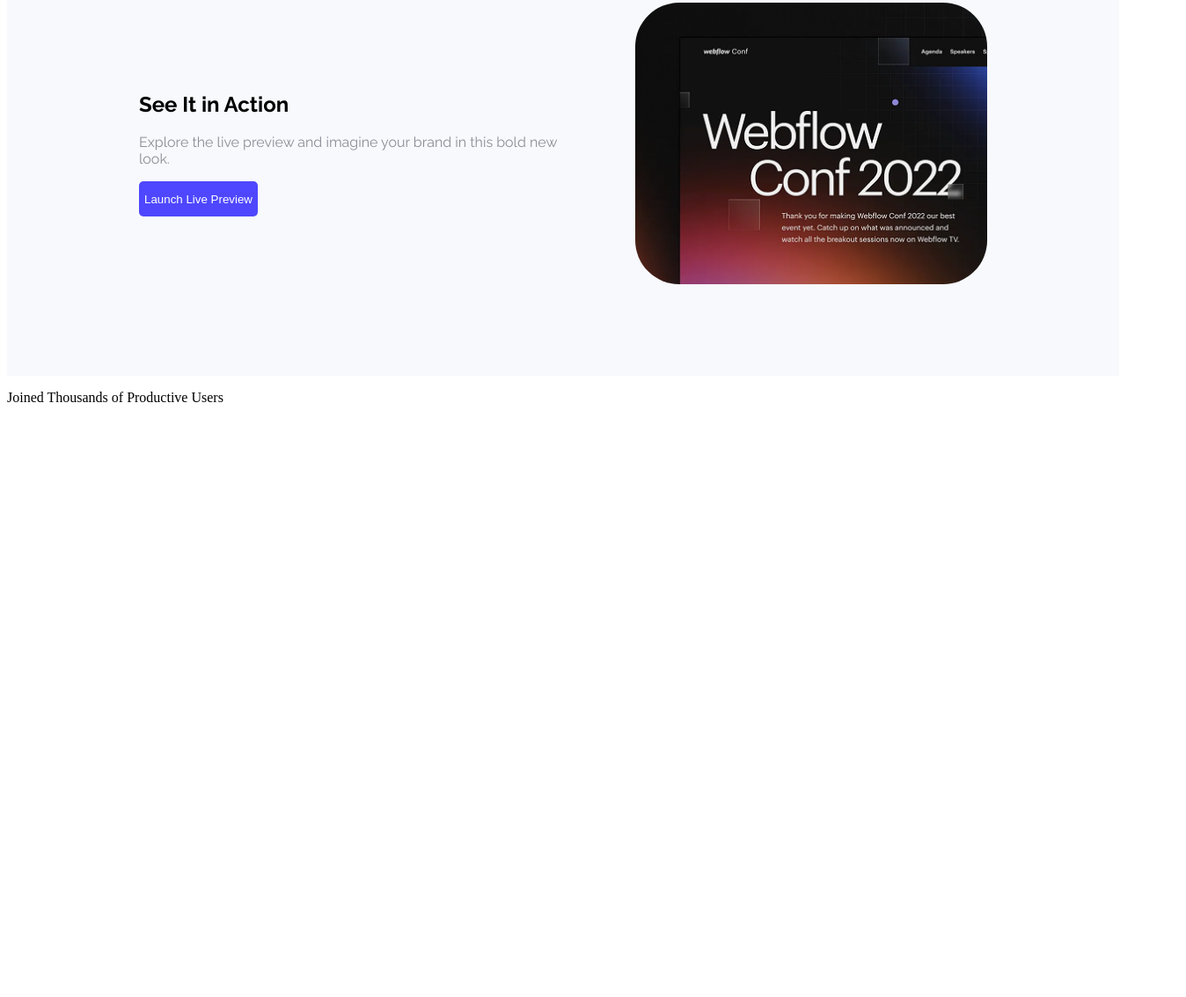
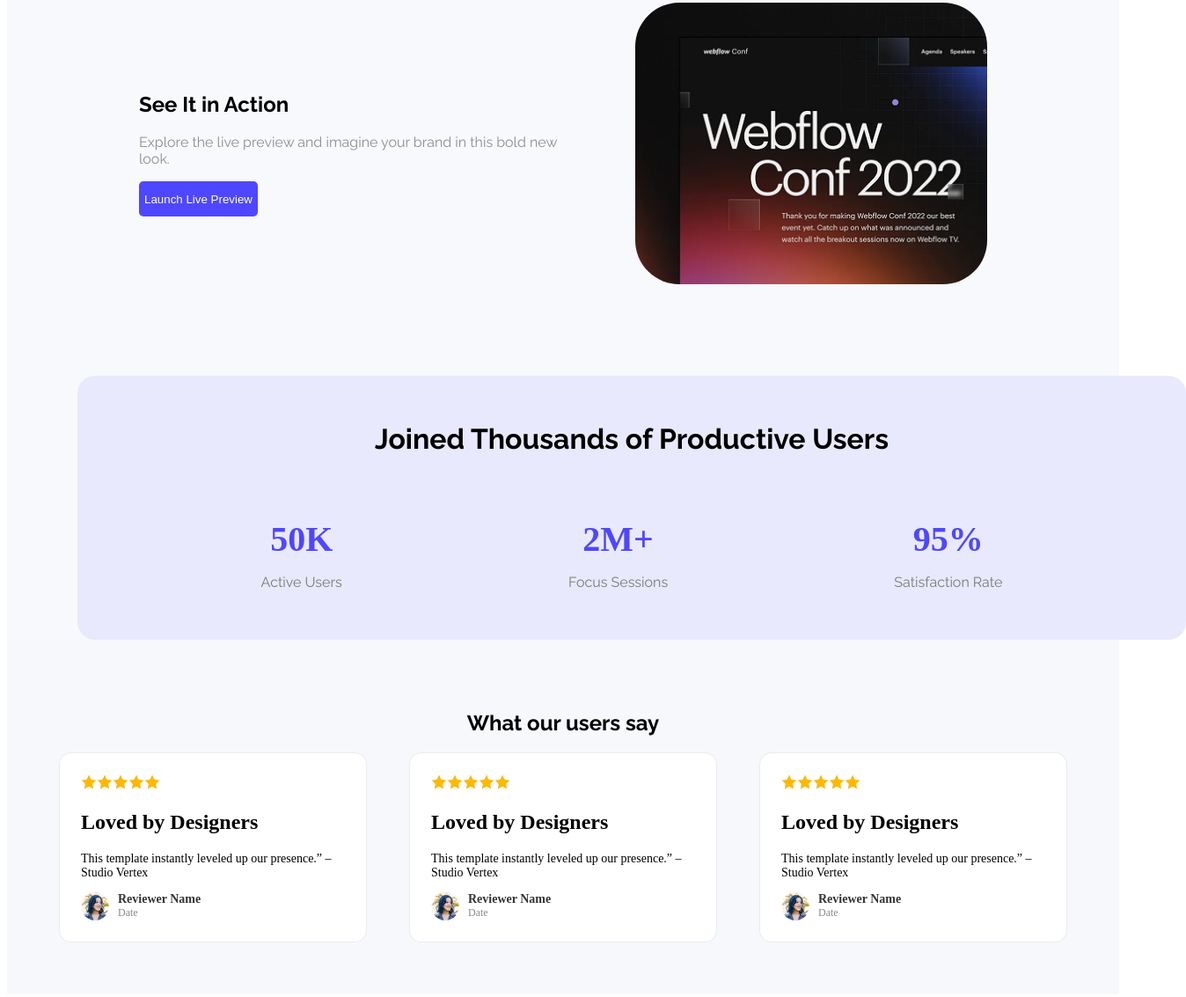
Before and after one commit to Bithyyyy/assingment-one, a plain HTML site: page index.html in a window 1280 px wide. Shown: the part 917-2050 px from the top of the page at 88% size, 1348 px wide, since content can reach past the window. Before the commit the page ends 1394 px from the top, so only its background shows below. Drawn offline with Linux system fonts and the light colour scheme.

Commit message:
Fourth page done

```diff
--- a/css/style.css
+++ b/css/style.css
@@ -79,3 +79,114 @@ nav{
   height: 320px;
   margin-right: 50px;
 }
+
+
+.stats-section{
+  border-radius: 20px;
+  padding: 50px 80px 50px 80px ;
+  background-color: #e9e9fd;
+  text-align: center;
+  /* margin-top: 50px; */
+  height: 200px;
+  width: 1100px;
+  margin-left: 80px;
+  margin-right: 80px;
+}
+.stats-container{
+  display: flex;
+  justify-content: space-around;
+  flex-wrap: wrap;
+
+}
+.heading{
+  text-align: center;
+  font-family: "Raleway";
+  font-size: 2em;
+  font-weight: bold;
+  margin-top: 3px;
+  padding: 0px;
+
+}
+.main{
+  background-color:#f7f9fc ;
+  min-height: 80%;
+}
+.stats-items{
+  text-align: center;
+  margin-bottom: 100px;
+  padding-bottom: 100px;
+
+}
+
+.number {
+  font-family:"Inner";
+  font-weight: 800;
+  font-size: 40px;
+  color: #4E47FF;
+  margin-bottom: 10px;
+}
+
+.users{
+  font-family:"Raleway";
+  font-weight: 400;
+  font-size: 16px;
+  color: #7a7a7a;
+}
+
+
+.testimonials{
+  background-color: #f6f8fc;
+  text-align: center;
+  font-family:"Body base" ;
+  padding: 60px 20px;
+}
+.title{
+  font-family: "Raleway";
+  margin-bottom: 20px;
+}
+.cards{
+  display: flex;
+  justify-content:center ;
+  gap: 20px;
+  flex-wrap:wrap;
+  gap: 50px;
+
+}
+.card{
+  background-color: #ffffff;
+  border-radius: 13px;
+  max-width: 300px;
+  padding: 24px;
+  box-shadow: 0 0 0 1px rgba(0,0,0,0.05);
+  text-align:left;
+
+
+}
+.review{
+  display: flex;
+  align-items: center;
+  gap: 10px;
+}
+.review-image{
+  width: 32px;
+  height: 32px;
+  border-radius: 50%;
+}
+.name {
+  font-size: 14px;
+  font-weight: 600;
+  color: #333;
+  display-self: block;
+}
+
+.date {
+  font-size: 12px;
+  color: #888;
+  display: block;
+}
+.review-mass{
+  font-size: 14px;
+}
+.info{
+  display:block;
+}
--- a/index.html
+++ b/index.html
@@ -37,14 +37,84 @@
                 </div>
 
             </section>
+            <section class="main">
+                <div class="stats-section">
+                    <h3 class="heading">Joined Thousands of Productive Users</h3>
+                    <div class="stats-container">
+                        <div class="stats-items">
+                            <h3 class="number">50K</h3>
+                            <p class="users">Active Users</p>
 
-            <section class="stats-number">
-                <div class="">
-                    <p>Joined Thousands of Productive Users</p>
+                        </div>
 
+                        <div class="stats-items">
+                            <h3 class="number">2M+</h3>
+                            <p class="users">Focus Sessions</p>
+
+                        </div>
+
+                        <div class="stats-items">
+                            <h3 class="number">95%</h3>
+                            <p class="users">Satisfaction Rate</p>
+
+                        </div>
+                    </div>
                 </div>
             </section>
 
+            <section class="testimonials">
+                <h2 class="title">What our users say</h2>
+                <div class="cards">
+                    <div class="card">
+                        <div class="star"><img class="star-icon" src="../Assets/icon-star.png"><img class="star-icon" src="../Assets/icon-star.png"><img class="star-icon" src="../Assets/icon-star.png"><img class="star-icon" src="../Assets/icon-star.png"><img class="star-icon" src="../Assets/icon-star.png"></div>
+                        <h2>Loved by Designers</h2>
+                        <p class="review-mass">This template instantly leveled up our presence.” – Studio Vertex</p>
+
+                        <div class="review">
+                            <img class="review-image" src="../Assets/avatar.png">
+                            <div class="info">
+                                <div class="name">Reviewer Name</div>
+                                <div class="date">Date</div>
+                            </div>
+                        </div>
+                    </div>
+
+                    <div class="card">
+                        <div class="star"><img class="star-icon" src="../Assets/icon-star.png"><img class="star-icon" src="../Assets/icon-star.png"><img class="star-icon" src="../Assets/icon-star.png"><img class="star-icon" src="../Assets/icon-star.png"><img class="star-icon" src="../Assets/icon-star.png"></div>
+                        <h2>Loved by Designers</h2>
+                        <p class="review-mass">This template instantly leveled up our presence.” – Studio Vertex</p>
+
+                        <div class="review">
+                            <img class="review-image" src="../Assets/avatar.png">
+                            <div class="info">
+                                <div class="name">Reviewer Name</div>
+                                <div class="date">Date</div>
+                            </div>
+                        </div>
+                    </div>
+
+                    <div class="card">
+                        <div class="star"><img class="star-icon" src="../Assets/icon-star.png"><img class="star-icon" src="../Assets/icon-star.png"><img class="star-icon" src="../Assets/icon-star.png"><img class="star-icon" src="../Assets/icon-star.png"><img class="star-icon" src="../Assets/icon-star.png"></div>
+                        <h2>Loved by Designers</h2>
+                        <p class="review-mass">This template instantly leveled up our presence.” – Studio Vertex</p>
+
+                        <div class="review">
+                            <img class="review-image" src="../Assets/avatar.png">
+                            <div class="info">
+                                <div class="name">Reviewer Name</div>
+                                <div class="date">Date</div>
+                            </div>
+                        </div>
+                    </div>
+
+
+                </div>
+
+
+
+
+
+            </section>
     </main>
     <footer>
 
```
